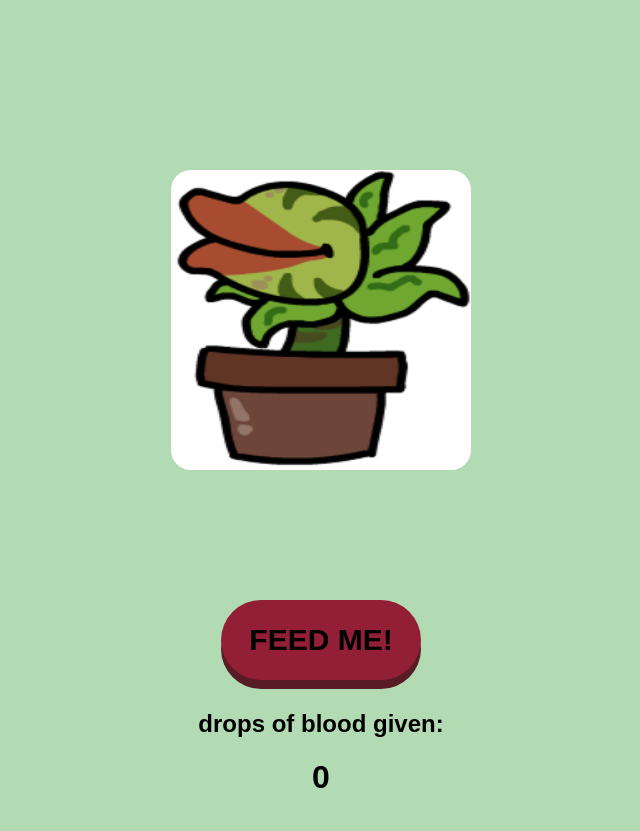
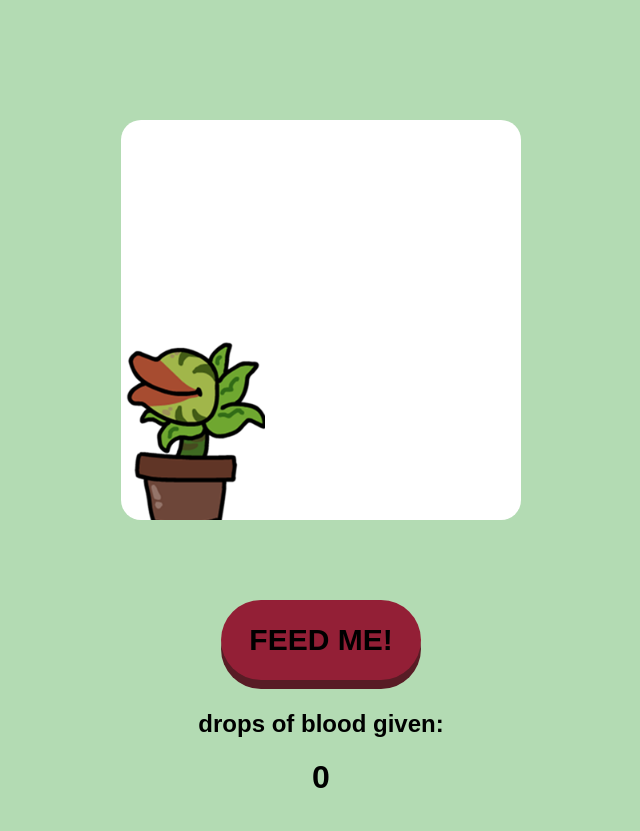
Before and after one commit to lulo26/lulo26.github.io, a website: page index.html in a window 1280 px wide. Shown: the whole page, without its empty margins (319-959 px from the left). Drawn offline with Linux system fonts and the light colour scheme; animation ran at ten frames a second.

Commit message:
running and sitting state

```diff
--- /dev/null
+++ b/assets/js/input.js
@@ -0,0 +1,28 @@
+export class InputHandler{
+    constructor(){
+        this.keys = []
+        window.addEventListener('keydown', e =>{
+            if ((e.key === 'ArrowDown' ||
+                e.key === 'ArrowUp' ||
+                e.key === 'ArrowLeft' ||
+                e.key === 'ArrowRight' ||
+                e.key === 'Enter'
+                ) && this.keys.indexOf(e.key) === -1){
+                this.keys.push(e.key)
+            }
+            console.log(e.key, this.keys);
+
+        })
+        window.addEventListener('keyup', e =>{
+            if (e.key === 'ArrowDown' ||
+                e.key === 'ArrowUp' ||
+                e.key === 'ArrowLeft' ||
+                e.key === 'ArrowRight' ||
+                e.key === 'Enter'){
+                this.keys.splice(this.keys.indexOf(e.key), 1)
+            }
+            console.log(e.key, this.keys);
+
+        })
+    }
+}
--- a/assets/js/main.js
+++ b/assets/js/main.js
@@ -1,116 +1,34 @@
-const canvas = document.getElementById("canvas1");
-const ctx = canvas.getContext("2d")
+import{ Player } from './player.js'
+import{ InputHandler } from './input.js'
 
-const twoeyImg = new Image()
-twoeyImg.src = 'assets/img/stage1.png'
+window.addEventListener('load', function(){
+    const canvas = document.getElementById('canvas1')
+    const ctx = canvas.getContext('2d')
+    canvas.width = 500
+    canvas.height = 500
 
-// sprites
+    class Game {
+        constructor(width, height) {
+            this.width = width
+            this.height = height
+            this.player = new Player(this)
+            this.input = new InputHandler()
+        }
+        update(){
+            this.player.update(this.input.keys)
+        }
+        draw(context){
+            this.player.draw(context)
+        }
+    }
+    const game = new Game(canvas.width, canvas.height)
+    console.log(game);
 
-const spriteAnimations = []
-const animationStates = [
-    {
-        name: "idle",
-        frames: 8
-    },
-    {
-        name: "openMouth",
-        frames: 8
-    },
-    {
-        name: "closeMouth",
-        frames: 7
-    },
-    {
-        name: "eat",
-        frames: 2
+    function animate(){
+        ctx.clearRect(0,0, canvas.width, canvas.height)
+        game.update()
+        game.draw(ctx)
+        requestAnimationFrame(animate)
     }
-]
-const spriteLocations = {
-    idle: {
-        width: 180,
-        height: 236,
-        frames: 8
-    },
-    openMouth: {
-        width: 185,
-        height: 240,
-        frames: 8
-    },
-    closeMouth: {
-        width: 185,
-        height: 244,
-        frames: 7
-    },
-    eat: {
-        width: 162,
-        height: 248,
-        frames: 2
-    }
-}
-
-let playerState = 'idle'
-
-let gameFrame = 0
-let staggerFrames = 5
-
-let spriteWidth = spriteLocations[playerState].width
-let spriteHeight = spriteLocations[playerState].height
-const canvasWidth = canvas.width = 2000
-const canvasHeight = canvas.height = 2000
-
-animationStates.forEach((state, index)=>{
-    let frames = {
-        loc: [],
-    }
-    for (let j = 0; j < state.frames; j++) {
-        let positionX = j * spriteLocations[state.name].width
-        let positionY = index * spriteLocations[state.name].height
-        frames.loc.push({x: positionX, y:positionY})
-    }
-    spriteAnimations[state.name] = frames
+    animate()
 })
-console.log(spriteAnimations);
-console.log(spriteLocations[playerState].width);
-
-
-function animate(){
-    spriteWidth = spriteLocations[playerState].width
-    spriteHeight = spriteLocations[playerState].height
-    ctx.clearRect(0, 0, canvasWidth, canvasHeight)
-    let position = Math.floor(gameFrame/staggerFrames) % spriteAnimations[playerState].loc.length
-    let frameX = spriteWidth * position
-    let frameY = spriteAnimations[playerState].loc[position].y
-    ctx.drawImage(twoeyImg, frameX, frameY, spriteWidth, spriteHeight, 0, 0, canvasWidth, canvasHeight)
-
-    gameFrame++
-    requestAnimationFrame(animate)
-
-}
-
-animate();
-
-var clickNumber = 0
-const printClicks = document.getElementById("clickNum")
-const clickMe = document.getElementById("clickMe")
-
-function ClickCount(){
-    clickNumber++
-    printClicks.innerHTML = `<h1>${clickNumber}</h1>`
-    return clickNumber
-}
-
-//-------- events here --------------//
-
-clickMe.addEventListener("click", e =>{
-    ClickCount()
-    playerState = "eat"
-})
-
-
-clickMe.addEventListener("mouseover", e =>{
-    playerState = "openMouth"
-})
-
-clickMe.addEventListener("mouseout", e =>{
-	playerState = "idle"
-})
--- /dev/null
+++ b/assets/js/player.js
@@ -0,0 +1,47 @@
+import { Sitting, Running } from "./playerStates.js"
+
+export class Player {
+    constructor(game) {
+        this.game = game
+        this.width = 180
+        this.height = 236
+        this.x = 0
+        this.y = this.game.height - this.height
+        this.vy = 0
+        this.weight = 1
+        this.image = document.getElementById('player')
+        this.frameX = 0
+        this.frameY = 0
+        this.speed = 0
+        this.maxSpeed = 10
+        this.states = [new Sitting(this), new Running(this)]
+        this.currentState = this.states[0]
+        this.currentState.enter()
+    }
+    update(input){
+        this.currentState.handleInput(input)
+        // horizontal movement
+        this.x += this.speed
+        if (input.includes('ArrowRight')) this.speed = this.maxSpeed
+        else if (input.includes('ArrowLeft')) this.speed = -this.maxSpeed
+        else this.speed = 0
+        if (this.x < 0) this.x = 0
+        if (this.x > this.game.width - this.width) this.x = this.game.width - this.width
+
+        //vertical movement
+        if (input.includes('ArrowUp') && this.onGround()) this.vy -= 20
+        this.y += this.vy
+        if(!this.onGround()) this.vy += this.weight
+        else this.vy = 0
+    }
+    draw(context){
+        context.drawImage(this.image, this.frameX * this.width, this.frameY * this.height, this.width, this.height, this.x, this.y, this.width, this.height)
+    }
+    onGround(){
+        return this.y >= this.game.height - this.height
+    }
+    setState(state){
+        this.currentState = this.states[state]
+        this.currentState.enter()
+    }
+}
--- /dev/null
+++ b/assets/js/playerStates.js
@@ -0,0 +1,47 @@
+const states = {
+    SITTING : 0,
+    RUNNING : 1,
+    JUMPING: 2
+}
+
+class State {
+    constructor(state){
+        this.state = state;
+    }
+}
+
+export class Sitting extends State {
+    constructor(player){
+        super('SITTING')
+        this.player = player;
+    }
+
+    enter(){
+        this.player.frameY = 1
+
+    }
+    handleInput(input){
+        if (input.includes('ArrowLeft') || input.includes('ArrowRight')){
+            this.player.setState(states.RUNNING)
+        }
+    }
+
+}
+
+export class Running extends State {
+    constructor(player){
+        super('RUNNING')
+        this.player = player;
+    }
+
+    enter(){
+        this.player.frameY = 2
+
+    }
+    handleInput(input){
+        if (input.includes('ArrowDown')){
+            this.player.setState(states.SITTING)
+        }
+    }
+
+}
--- a/assets/style.css
+++ b/assets/style.css
@@ -7,8 +7,8 @@ canvas {
     padding: 0;
     margin: auto;
     display: block;
-    width: 300px;
-    height: 300px;
+    width: 400px;
+    height: 400px;
     position: absolute;
     top: 0;
     bottom: 20%;
@@ -60,3 +60,7 @@ button:active{
     -ms-user-select: none; /* IE 10 and IE 11 */
     user-select: none; /* Standard syntax */
   }
+
+  #player{
+    display: none;
+  }
--- a/index.html
+++ b/index.html
@@ -9,6 +9,7 @@
 <body>
     <div class="container">
         <canvas id="canvas1"></canvas>
+        <img id="player" src="assets/img/stage1.png">
         <button id="clickMe">FEED ME!</button>
         <div class="div noselect">
             <h2>drops of blood given:</h2>
@@ -16,7 +17,7 @@
         </div>
     </div>
 
-    <script src="assets/js/main.js"></script>
+    <script type="module" src="assets/js/main.js"></script>
 
 </body>
 </html>
```
Also changed, not shown: assets/js/test.js (added, +116 -0 lines).
